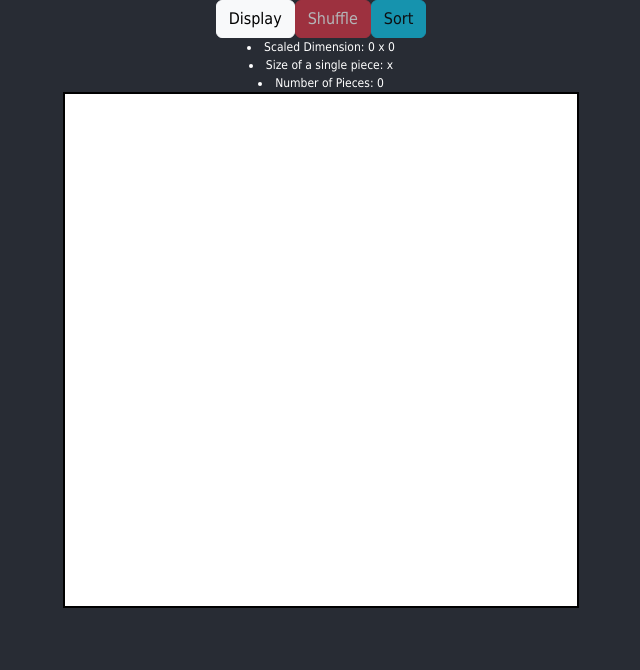
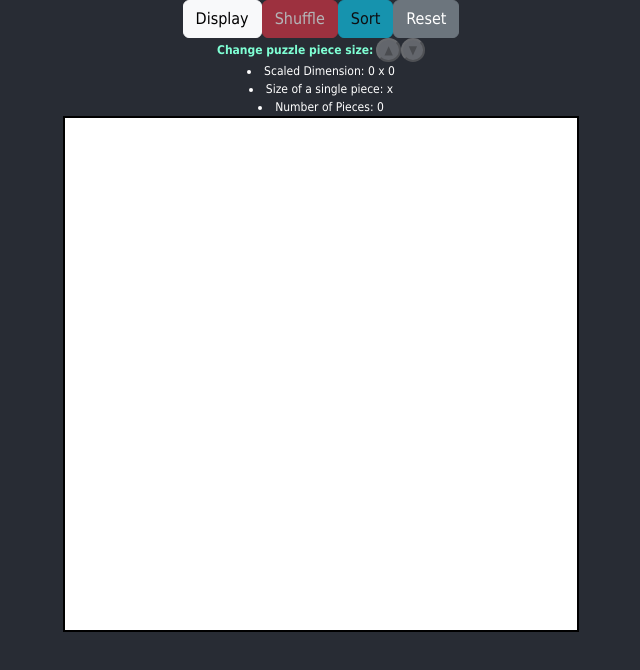
Before and after one commit to chaeyeonku/puzzle-sort, a React (Create React App) app: page / in a window 1280 px wide. Shown: the top 670 px of the page, without its empty margins (319-959 px from the left). Built offline with nearby package versions, Linux system fonts and the light colour scheme.

Commit message:
Added Reset button and up/down buttons

```diff
--- a/src/App.css
+++ b/src/App.css
@@ -47,6 +47,16 @@ canvas {
   justify-content: center;
 }
 
+label {
+  font-weight: bold;
+  color:aquamarine;
+  margin-right: 3px;
+}
+
+.upDown {
+  border-radius: 50%;
+}
+
 
 @keyframes App-logo-spin {
   from {
--- a/src/components/puzzle.jsx
+++ b/src/components/puzzle.jsx
@@ -2,14 +2,79 @@ import React from 'react';
 import '../App.css';
 
 class Puzzle extends React.Component {
+
     state = {
         width: 0,
         height: 0,
         numOfPieces: 0,
-        sizeofPiece: 0,
+        sizeofPiece: 64,
+        level: 1,
         shuffleDisabled: true,
         sortDisabled: true,
+        upDisabled: true,
+        downDisabled: true,
         array: []
+    };
+
+    /** Resets the state by reloading window */
+    handleReset = () => {
+        window.location.reload();
+    };
+
+    /** Increases the size of a puzzle piece */
+    handleUp = () => {
+        // width/height of a puzzle piece (in pixels) for each level
+        // index corresponds to the level (e.g. level 0-3)
+        let levels = [32, 64, 128, 256];
+
+        let currentLevel = this.state.level;
+
+        if (currentLevel < 3) {
+            currentLevel++;
+        }
+
+        // calculate new total number of pieces
+        let totalPieces = Math.pow((512 / levels[currentLevel]), 2);
+
+        this.setState(
+            {level: currentLevel, sizeOfPiece: levels[currentLevel], numOfPieces: totalPieces}
+        );
+
+        // disable/enable up/down buttons if necessary
+        if (currentLevel === 3) {
+            this.setState({upDisabled: true});
+        } else {
+            this.setState({upDisabled: false, downDisabled: false});
+        }
+
+    };
+
+    /** Decreases the size of a puzzle piece */
+    handleDown = () => {
+        // width/height of a puzzle piece (in pixels) for each level
+        // index corresponds to the level (e.g. level 0-3)
+        let levels = [32, 64, 128, 256];
+
+        let currentLevel = this.state.level;
+
+        if (currentLevel > 0) {
+            currentLevel--;
+        }
+
+        // calculate new total number of pieces
+        let totalPieces = Math.pow((512 / levels[currentLevel]), 2);
+
+        this.setState(
+            {level: currentLevel, sizeOfPiece: levels[currentLevel], numOfPieces: totalPieces}
+        );
+
+        // disable/enable up/down buttons if necessary
+        if (currentLevel === 0) {
+            this.setState({downDisabled: true});
+        } else {
+            this.setState({upDisabled: false, downDisabled: false});
+        }
+
     };
 
     /**  Puts the original image on the canvas */
@@ -39,7 +104,7 @@ class Puzzle extends React.Component {
         };
 
         // enable shuffle button
-        this.setState({shuffleDisabled: false});
+        this.setState({shuffleDisabled: false, upDisabled: false, downDisabled: false});
 
     };
 
@@ -112,6 +177,9 @@ class Puzzle extends React.Component {
     handleSort = () => {
         console.log("Clicked Sort");
 
+        // disable shuffle & sort button
+        this.setState({shuffleDisabled: true, sortDisabled: true});
+
         // get puzzle details
         let sizeOfPiece = this.state.sizeOfPiece;
         let array = this.state.array;
@@ -122,6 +190,15 @@ class Puzzle extends React.Component {
         let ctx = c.getContext("2d");
         let c2 = document.getElementById("myCanvas2");
         let ctx2 = c2.getContext("2d");
+
+        // create an arbitray sorted array for comparison
+        let sortedArray = [];
+
+        // create an array of number from 0 - numOfPieces - 1
+        for (let i = 0; i < numOfPieces; i++) {
+        // for (let i = 0; i < 16; i++) {
+            sortedArray[i] = i;
+        }
 
         let low = 0;
         let high = array.length - 1;
@@ -178,6 +255,17 @@ class Puzzle extends React.Component {
                 } else {
                     // resolve the promise since there's nothing left to sort
                     resolve();
+
+                    // check if the puzzle has been completely sorted
+                    if (JSON.stringify(sortedArray) === JSON.stringify(array)) {
+
+                        // wait for 5 seconds and call reset
+                        window.setTimeout(function() {
+                            window.location.reload();
+                        }, 5000);
+
+                    }
+
                 }
             });
 
@@ -211,6 +299,15 @@ class Puzzle extends React.Component {
                     disabled={this.state.shuffleDisabled}>Shuffle</button>
                 <button id="sortBtn" className="btn btn-info" onClick={this.handleSort}
                     disabled={this.state.sortDisabled}>Sort</button>
+                <button id="resetBtn" className="btn btn-secondary" onClick={this.handleReset}>Reset</button>
+
+                <div className="upDownContainer">
+                    <label>Change puzzle piece size: </label>
+                    <button id="up" className="upDown" onClick={this.handleUp}
+                        disabled={this.state.upDisabled}>▲</button>
+                    <button id="down" className="upDown" onClick={this.handleDown}
+                        disabled={this.state.downDisabled}>▼</button>
+                </div>
 
                 <li>Scaled Dimension: {this.state.width} x {this.state.height}</li>
                 <li>Size of a single piece: {this.state.sizeOfPiece} x {this.state.sizeOfPiece}</li>
```
